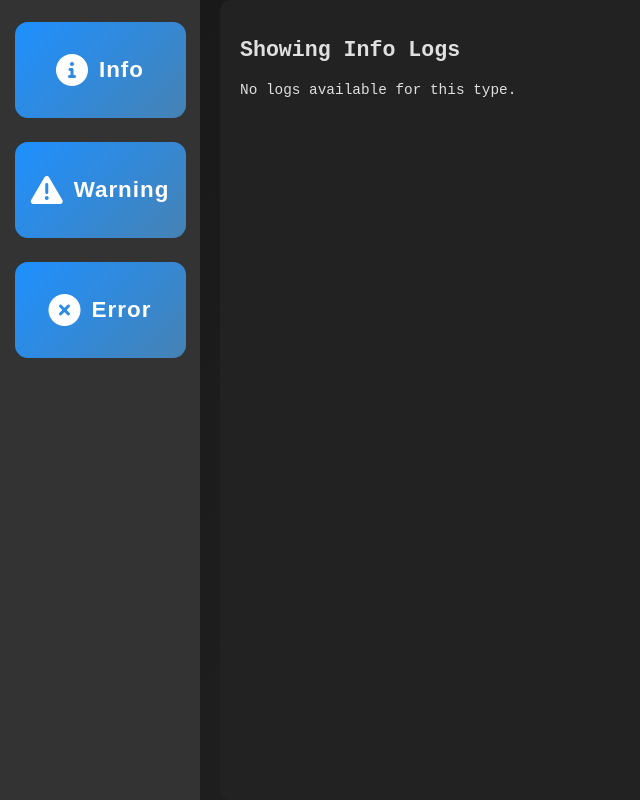
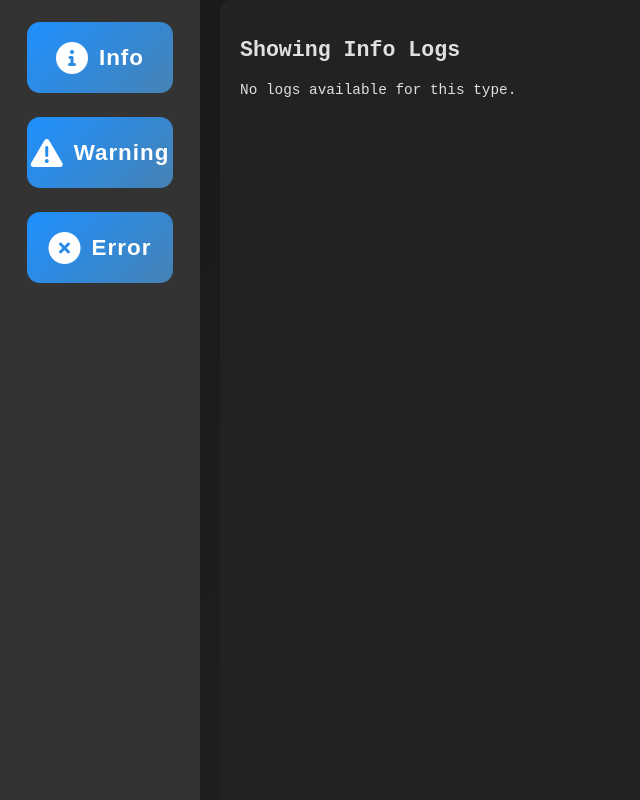
Before and after one commit to Jacob5585/RSS-Summarizer, a Flask app: page /logs in a window 1280 px wide. Shown: the whole page, without its empty margins (0-640 px from the left). Run offline with Flask 3, Linux system fonts and the light colour scheme; parts of the project's set-up code (start-up, migrations or seed data) failed here and were passed over.

Commit message:
Reduced logs buttons height frmo 100px to 75px

```diff
--- a/templates/logs.html
+++ b/templates/logs.html
@@ -40,8 +40,8 @@
             background: linear-gradient(135deg, #1e90ff, #4682b4);
             color: white;
             font-size: 1.4rem;
-            width: 175px;
-            height: 100px;
+            width: 150px;
+            height: 75px;
             border-radius: 15px;
             display: flex;
             justify-content: center;
```
